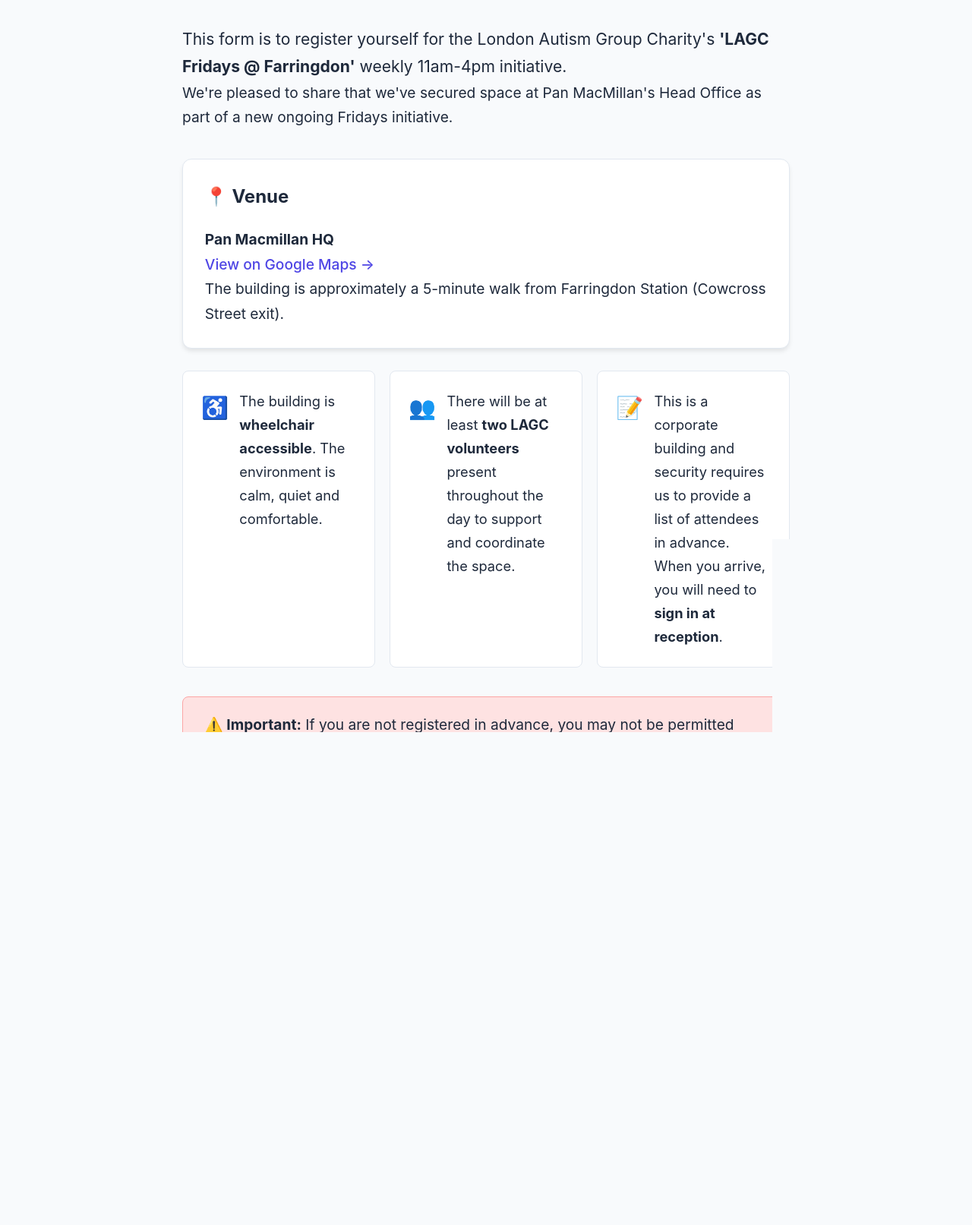
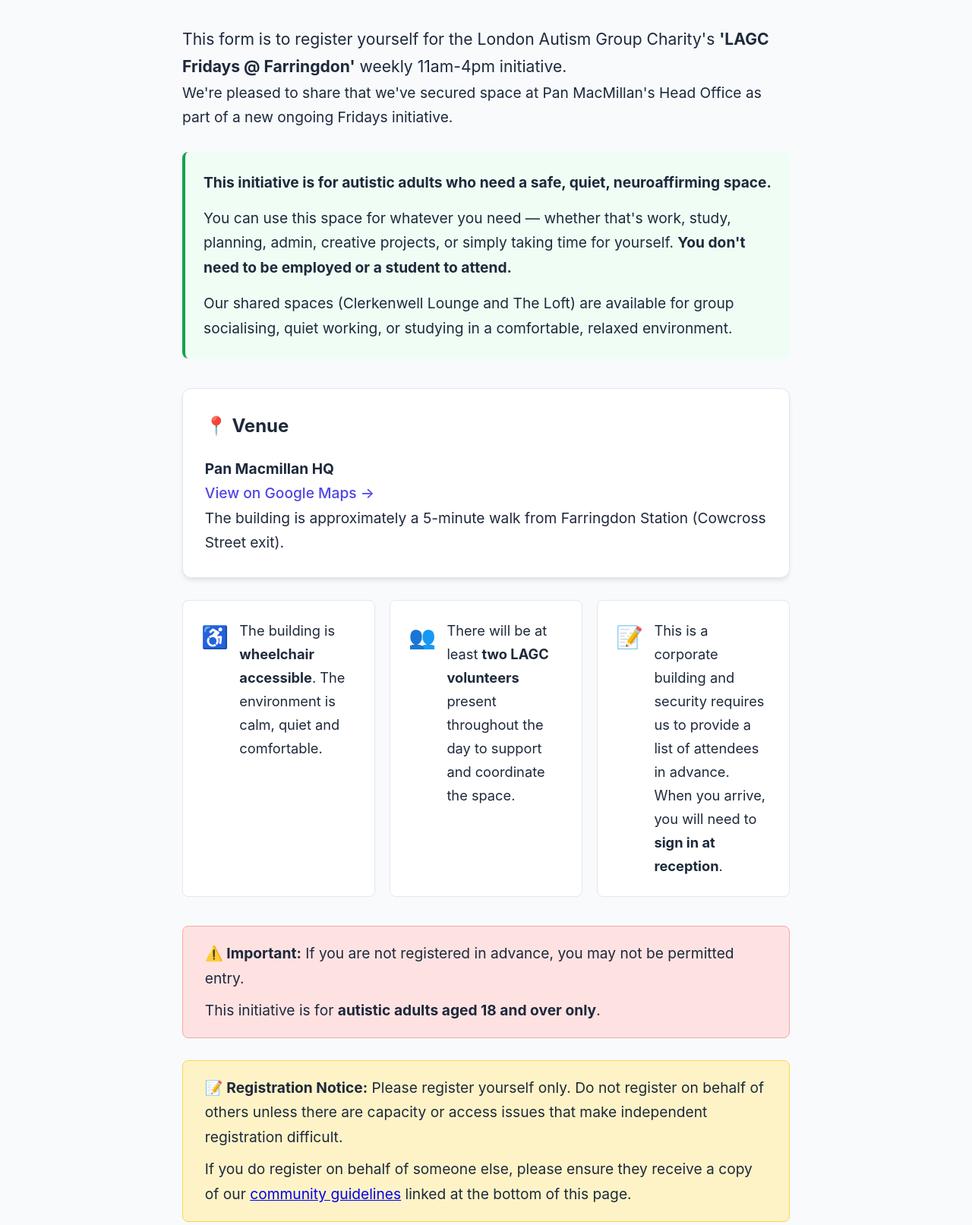
Before and after one commit to marcjtheodore1-sketch/lagc-room-bookings, a Flask app: page / in a window 1280 px wide. Shown: the part 307-1920 px from the top of the page at 76% size. Before the commit the page ends 1271 px from the top, so only its background shows below. Run offline with Flask 3, Linux system fonts and the light colour scheme; data that the repository does not hold is empty.

Commit message:
Update landing page text to clarify initiative purpose, add open booking counts display

```diff
--- a/app.py
+++ b/app.py
@@ -823,6 +823,35 @@ def admin_get_booking_counts():
 
     return jsonify(result)
 
+@app.route('/api/open-booking-counts')
+def get_open_booking_counts():
+    """Get booking counts for open booking rooms only (public endpoint)"""
+    from sqlalchemy import func
+
+    # Get all rooms that are "open" type
+    open_rooms = Room.query.filter_by(room_type='open', is_active=True).all()
+    open_room_ids = [r.id for r in open_rooms]
+
+    # Get counts per date for open rooms
+    counts = db.session.query(
+        Booking.booking_date,
+        func.count(Booking.id).label('count')
+    ).filter(
+        Booking.room_id.in_(open_room_ids),
+        Booking.cancelled_at.is_(None),
+        Booking.booking_date >= datetime.now().date()
+    ).group_by(Booking.booking_date).order_by(Booking.booking_date).all()
+
+    result = []
+    for row in counts:
+        result.append({
+            'date': row.booking_date.isoformat(),
+            'date_display': row.booking_date.strftime('%A, %B %d, %Y'),
+            'count': row.count
+        })
+
+    return jsonify(result)
+
 @app.route('/api/admin/bookings/<int:booking_id>', methods=['DELETE'])
 @admin_required
 def admin_delete_booking(booking_id):
--- a/static/css/style.css
+++ b/static/css/style.css
@@ -924,6 +924,61 @@ h2 {
     line-height: 1.7;
 }
 
+.initiative-description {
+    background: #f0fdf4;
+    border-left: 4px solid #16a34a;
+    padding: 1.25rem;
+    margin: 1.5rem 0;
+    border-radius: var(--radius);
+}
+
+.initiative-description p {
+    margin-bottom: 0.75rem;
+}
+
+.initiative-description p:last-child {
+    margin-bottom: 0;
+}
+
+.notice-box.attendance-count {
+    background: #eff6ff;
+    border-color: #3b82f6;
+}
+
+.notice-box.attendance-count h4 {
+    margin-bottom: 0.75rem;
+    color: var(--text);
+}
+
+.open-booking-list {
+    display: flex;
+    flex-direction: column;
+    gap: 0.5rem;
+}
+
+.open-booking-item {
+    display: flex;
+    justify-content: space-between;
+    align-items: center;
+    background: white;
+    padding: 0.5rem 0.75rem;
+    border-radius: var(--radius);
+    border: 1px solid var(--border);
+}
+
+.booking-date {
+    font-weight: 500;
+}
+
+.booking-number {
+    background: #dbeafe;
+    color: #1e40af;
+    padding: 0.25rem 0.5rem;
+    border-radius: 4px;
+    font-weight: 600;
+    font-size: 0.9rem;
+}
+
 .info-section {
     margin-bottom: 2rem;
 }
--- a/templates/landing.html
+++ b/templates/landing.html
@@ -20,6 +20,12 @@
                 We're pleased to share that we've secured space at Pan MacMillan's Head Office
                 as part of a new ongoing Fridays initiative.
             </p>
+
+            <div class="initiative-description">
+                <p><strong>This initiative is for autistic adults who need a safe, quiet, neuroaffirming space.</strong></p>
+                <p>You can use this space for whatever you need — whether that's work, study, planning, admin, creative projects, or simply taking time for yourself. <strong>You don't need to be employed or a student to attend.</strong></p>
+                <p>Our shared spaces (Clerkenwell Lounge and The Loft) are available for group socialising, quiet working, or studying in a comfortable, relaxed environment.</p>
+            </div>
         </div>
 
         <div class="info-card venue-card">
@@ -83,14 +89,14 @@
                 <a href="https://drive.google.com/file/d/1K44nSq3Wc-kOW4yU0WLkubhqcJUcnjRp/view?usp=sharing" target="_blank" class="room-info-card">
                     <h3>🛋 Room 4.7 "Clerkenwell" - FOR SHARED USE</h3>
                     <p class="room-type">Social Lounge Space</p>
-                    <p>A relaxed lounge-style room with sofas, board games and some sensory items available. Drop in and use at any point during the day.</p>
+                    <p>A relaxed lounge-style room with sofas, board games and some sensory items available. Perfect for group socialising, quiet working, or studying in a comfortable environment.</p>
                     <span class="photo-link">View Photo →</span>
                 </a>
 
                 <a href="https://drive.google.com/file/d/1tNkNIfCdPPyWiZQeV3ROF1YaQNwmo1fL/view?usp=sharing" target="_blank" class="room-info-card">
                     <h3>✨ The Loft - FOR SHARED USE</h3>
                     <p class="room-type">Large Event & Social Space</p>
-                    <p>A stunning space with panoramic views of Central London. Features seating for 18 (12 at a long table, 6 at a small table), additional sofa areas, and capacity for up to 60 people standing. Perfect for group socialising, quiet work, or study in a comfortable setting.</p>
+                    <p>A stunning space with panoramic views of Central London. Features seating for 18, additional sofa areas, and capacity for up to 60 people standing. Perfect for group socialising, quiet working, or studying in a comfortable environment.</p>
                     <span class="photo-link">View Photo →</span>
                 </a>
             </div>
@@ -101,8 +107,8 @@
             <p>Free tea, coffee and water available. You're welcome to bring your own lunch and snacks.</p>
         </div>
 
-        <div class="notice-box limit">
-            <p><strong>⚠️ Limited to 20 attendees.</strong></p>
+        <div class="notice-box attendance-count" id="open-booking-count">
+            <p class="loading">Loading attendance information...</p>
         </div>
 
         <div class="guidelines-section">
@@ -125,3 +131,39 @@
     </div>
 </div>
 {% endblock %}
+
+{% block scripts %}
+<script>
+// Load open booking counts for display
+async function loadOpenBookingCounts() {
+    const container = document.getElementById('open-booking-count');
+    if (!container) return;
+
+    try {
+        const response = await fetch('/api/open-booking-counts');
+        const counts = await response.json();
+
+        if (counts.length === 0) {
+            container.innerHTML = '<p><strong>📊 Current Bookings:</strong> No open booking spaces currently reserved.</p>';
+            return;
+        }
+
+        let html = '<h4>📊 Current Open Space Bookings</h4><div class="open-booking-list">';
+        counts.forEach(item => {
+            html += `<div class="open-booking-item">
+                <span class="booking-date">${item.date_display}</span>
+                <span class="booking-number">${item.count} registered</span>
+            </div>`;
+        });
+        html += '</div>';
+
+        container.innerHTML = html;
+    } catch (error) {
+        container.innerHTML = '<p><strong>📊 Current Bookings:</strong> Unable to load attendance information.</p>';
+    }
+}
+
+// Load counts when page loads
+document.addEventListener('DOMContentLoaded', loadOpenBookingCounts);
+</script>
+{% endblock %}
```
